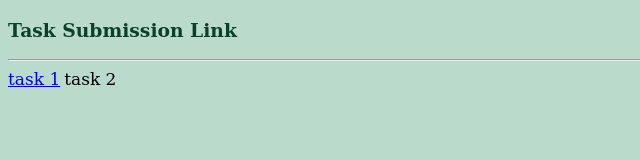
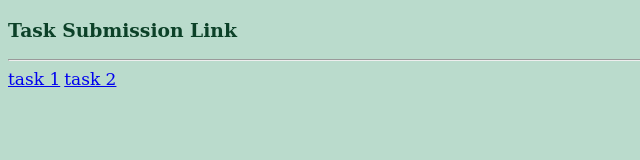
Before and after one commit to JunheeChoi/hw, a plain HTML site: page index.html in a window 1280 px wide. Shown: the full height of the page, 0-640 px from the left. Drawn offline with Linux system fonts and the light colour scheme.

Commit message:
correction of the typo

```diff
--- a/index.html
+++ b/index.html
@@ -14,6 +14,6 @@
 <body>
 <h3>Task Submission Link</h3><hr>
 <a href = 'https://junheechoi.github.io/hw/hw1_jobform' target="_blank">task 1</a>
-<a hrer = 'https://junheechoi.github.io/hw/hw2_jobform' target="_blank">task 2</a>
+<a href = 'https://junheechoi.github.io/hw/hw2_jobform' target="_blank">task 2</a>
 </body>
 </html>
```
